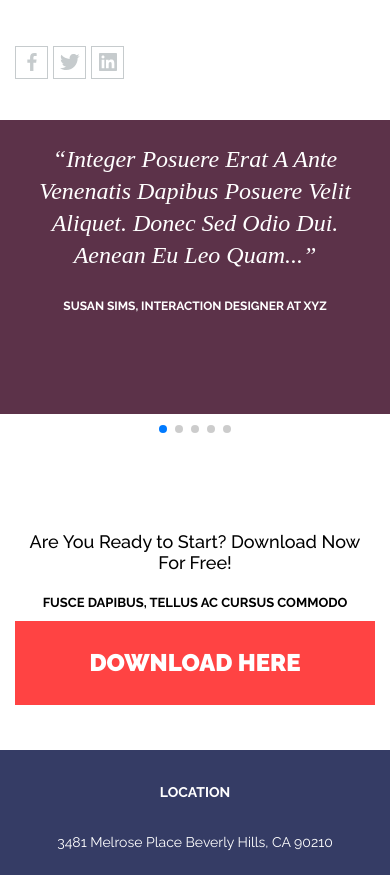
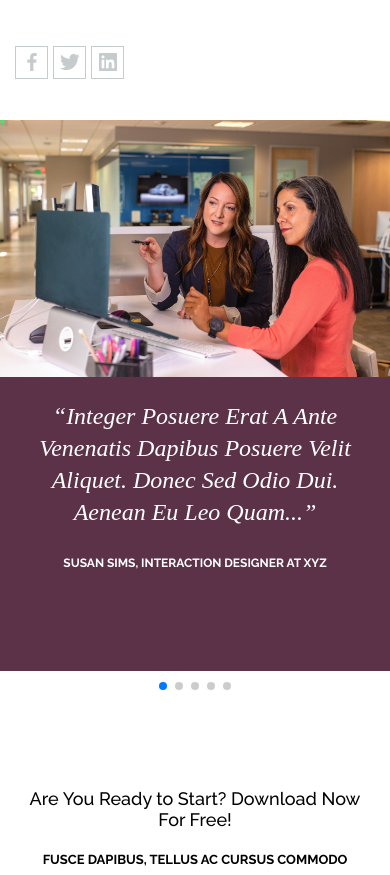
Before and after one commit to PavelSvezhiy/ActiveBox, a website built with Parcel: page src/index.html in a window 390 px wide. Shown: the part 5223-6098 px from the top of the page. Built offline with nearby package versions, Linux system fonts and the light colour scheme; files whose address does not match are found by name.

Commit message:
fix styles

```diff
--- a/src/css/style.scss
+++ b/src/css/style.scss
@@ -569,6 +569,10 @@
         display: flex;
         // aspect-ratio: 1/ 0.66;
         position: relative;
+
+        @media (max-width: 767px) {
+            aspect-ratio: 1/ 0.66;
+        }
     }
 
     &__img {
```
